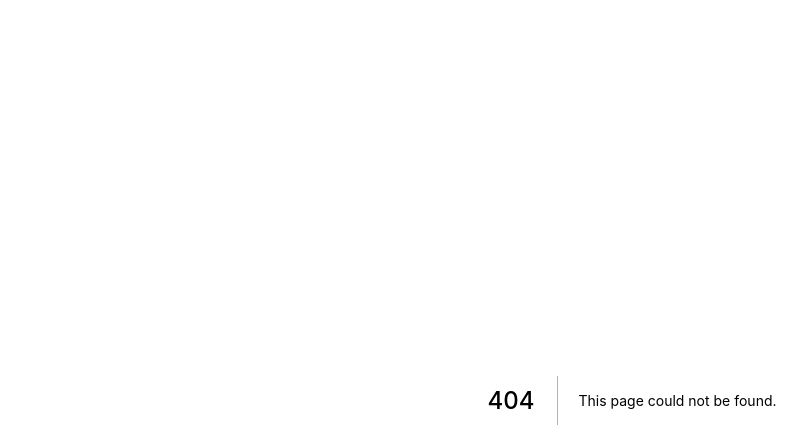
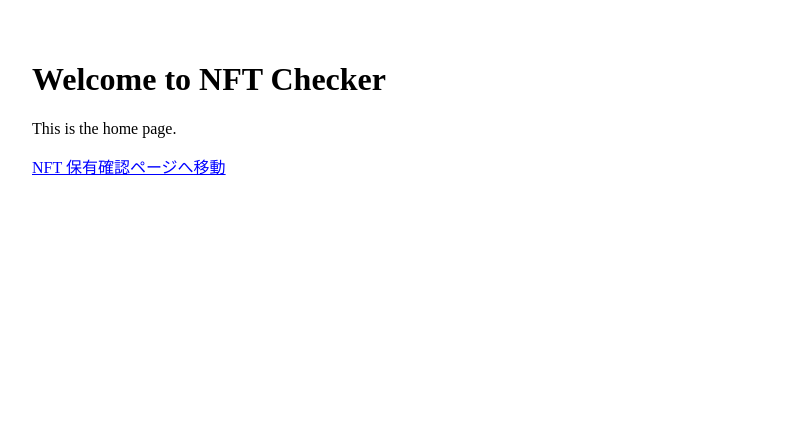
Before and after one commit to yuya-sakai/nft-checker, a Next.js app: page / in a window 1280 px wide. Before the commit this address had no page. Shown: the top 448 px of the page, without its empty margins (8-815 px from the left). Built offline with nearby package versions, Linux system fonts and the light colour scheme.

Commit message:
add home page

```diff
--- /dev/null
+++ b/pages/index.js
@@ -0,0 +1,16 @@
+// pages/index.js
+import Link from 'next/link';
+
+export default function Home() {
+  return (
+    <div style={{ padding: '2rem' }}>
+      <h1>Welcome to NFT Checker</h1>
+      <p>This is the home page.</p>
+      <Link href="/check">
+        <a style={{ color: 'blue', textDecoration: 'underline' }}>
+          NFT 保有確認ページへ移動
+        </a>
+      </Link>
+    </div>
+  );
+}
```
